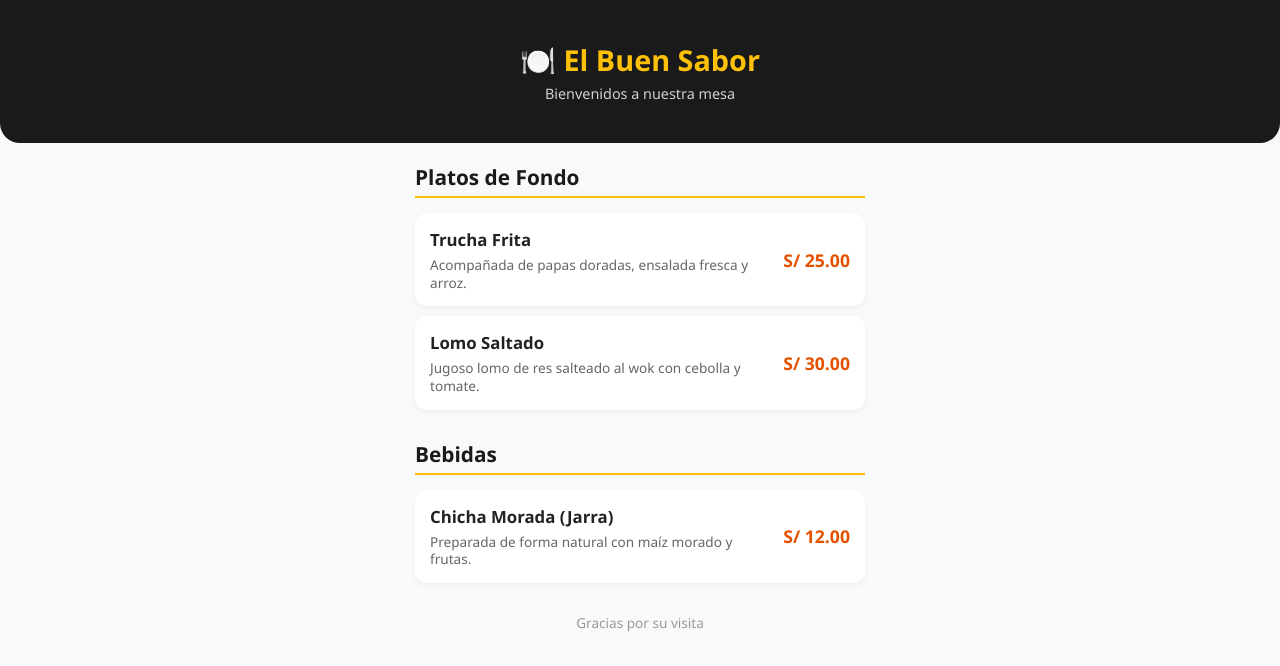
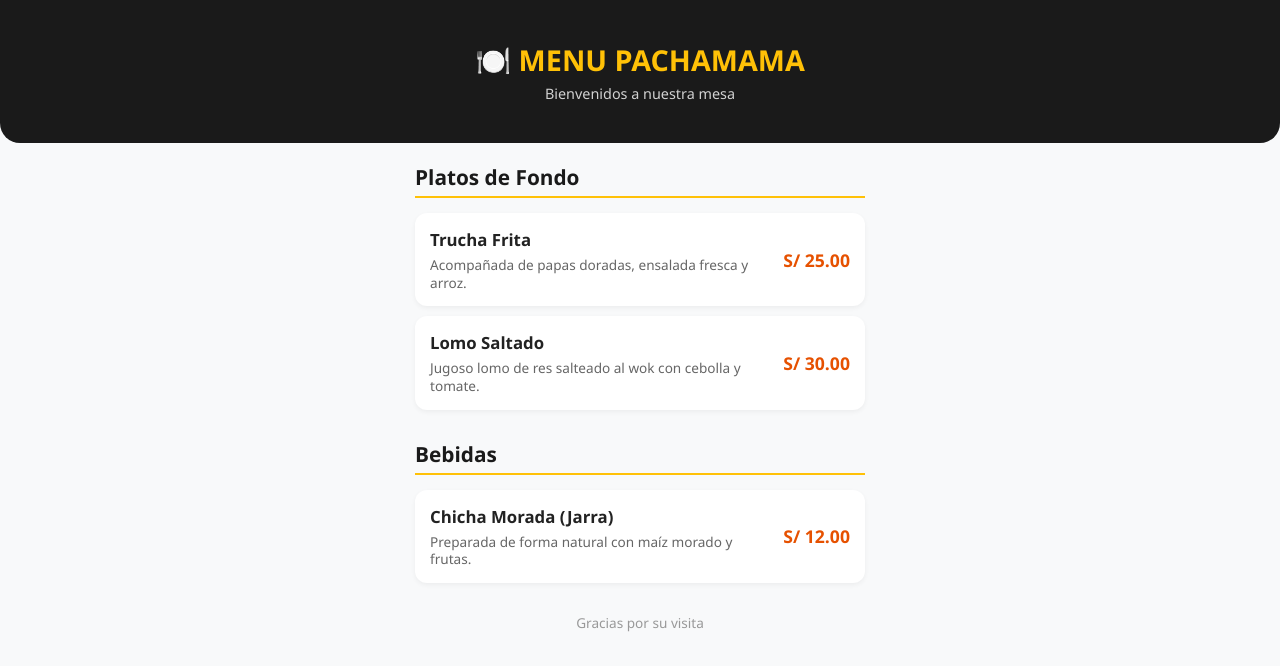
Before and after one commit to gludnet/menu-pachamamas, a plain HTML site: page index.html in a window 1280 px wide. Drawn offline with Linux system fonts and the light colour scheme.

Commit message:
Fix header title and formatting in index.html

```diff
--- a/index.html
+++ b/index.html
@@ -9,7 +9,7 @@
 <body>
 
     <header>
-        <h1>🍽️ El Buen Sabor</h1>
+        <h1>🍽️ MENU PACHAMAMA</h1>
         <p>Bienvenidos a nuestra mesa</p>
     </header>
 
```
